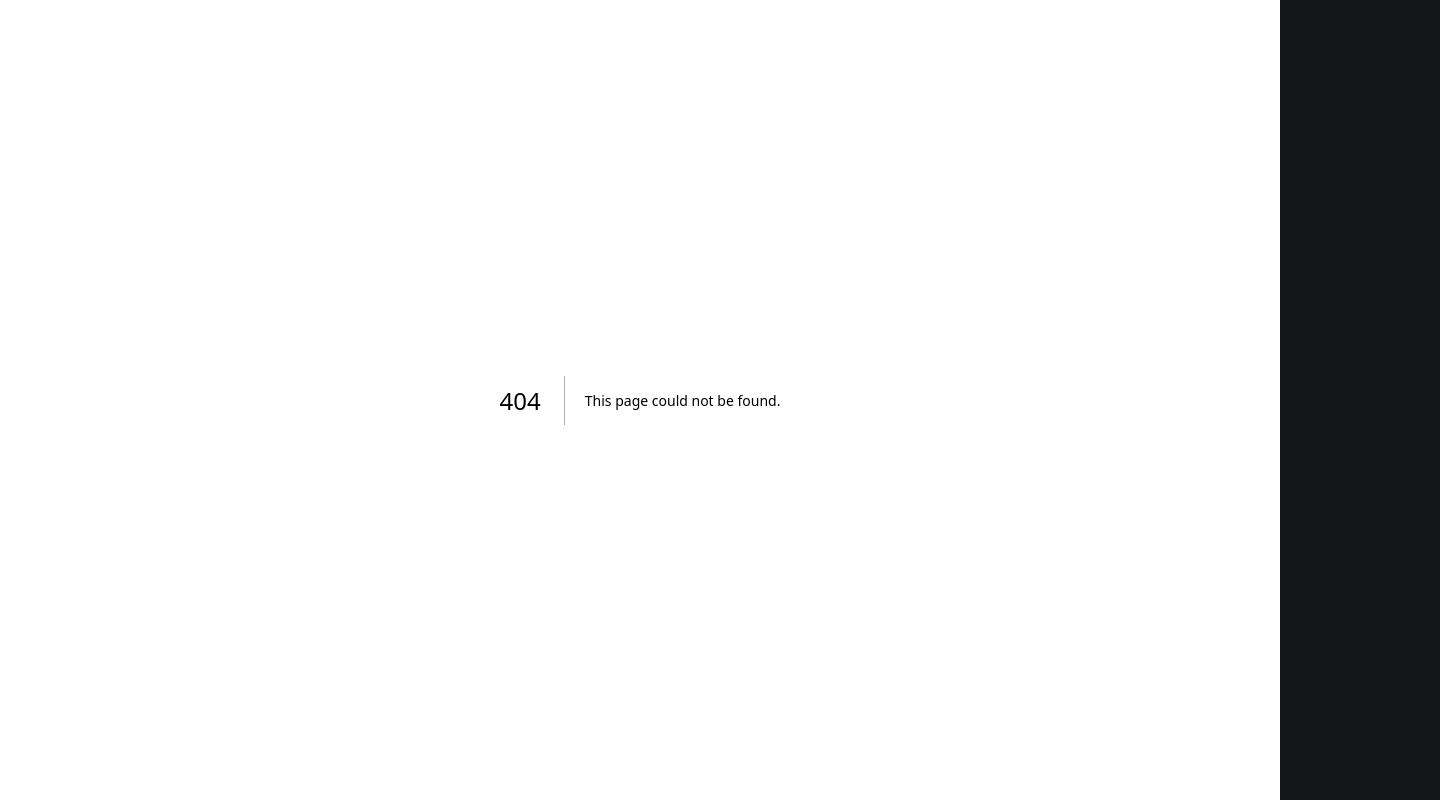
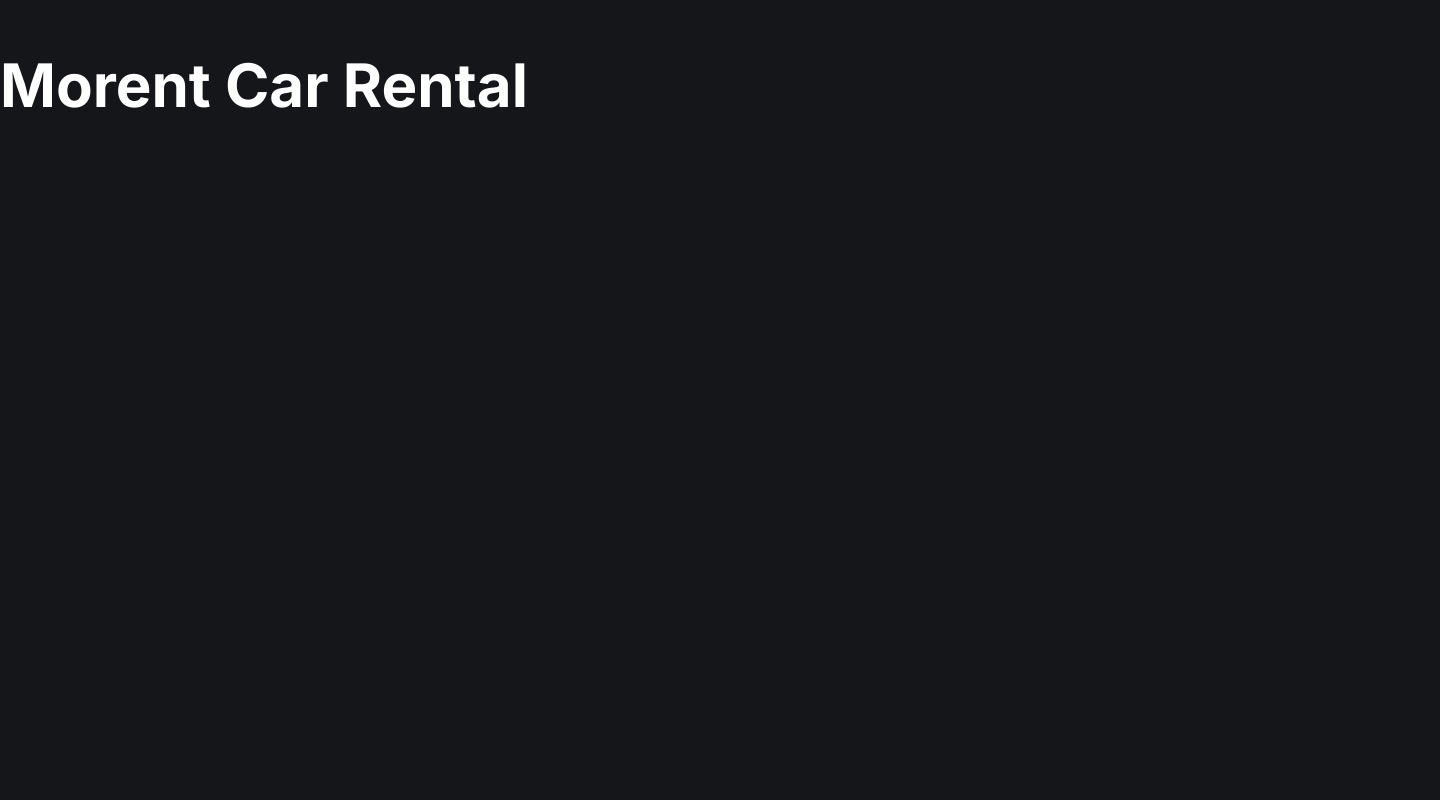
Before and after one commit to bondarkoff/next-portfolio, a Next.js app: page /project/1 in a window 1280 px wide. Before the commit this address had no page. Shown: the whole page, 1440 px wide, since content can reach past the window. Built offline with nearby package versions, Linux system fonts and the light colour scheme.

Commit message:
created a single project route

```diff
--- a/next.config.js
+++ b/next.config.js
@@ -1,6 +1,6 @@
 /** @type {import('next').NextConfig} */
 const nextConfig = {
-  reactStrictMode: true,
-}
+    reactStrictMode: false,
+};
 
-module.exports = nextConfig
+module.exports = nextConfig;
--- a/src/components/card/Card.js
+++ b/src/components/card/Card.js
@@ -1,10 +1,12 @@
 import Image from 'next/image';
+import Link from 'next/link';
 import styles from './Card.module.scss';
 import { ReactIcon } from './ReactIcon';
 import { JavaScriptIcon } from './JavaScriptIcon';
 
-export const Card = ({ title, subtitle, description, stack, image, demo, github, react }) => {
+export const Card = ({ title, subtitle, description, stack, image, demo, github, react, id }) => {
     return (
+        <Link href={`/project/${id}`}>
             <div className={styles.card}>
                 <div className={styles['card__header']}>
                     <div className={styles['card__header-blur']}></div>
@@ -39,5 +41,6 @@
                     </div>
                 </div>
             </div>
+        </Link>
     );
 };
--- a/src/components/projects/Projects.js
+++ b/src/components/projects/Projects.js
@@ -17,6 +17,7 @@
                         image={item.image}
                         github={item.github}
                         react={item.isReact}
+                        id={item.id}
                     />
                 ))}
             </div>
--- a/src/pages/api/projects.js
+++ b/src/pages/api/projects.js
@@ -1,6 +1,6 @@
 export const projects = [
     {
-        id: 1,
+        id: '1',
         title: 'Morent Car Rental',
         subtitle: 'A car rental website',
         description: 'SITE DESCRIPTION',
@@ -20,7 +20,7 @@
         isReact: true,
     },
     {
-        id: 2,
+        id: '2',
         title: 'Marvel Information Portal',
         subtitle: 'A Marvel universe information portal',
         description: 'SITE DESCRIPTION',
@@ -38,7 +38,7 @@
         isReact: true,
     },
     {
-        id: 3,
+        id: '3',
         title: 'React Sneakers',
         subtitle: 'A sneakers online store',
         description: 'SITE DESCRIPTION',
@@ -57,7 +57,7 @@
         isReact: true,
     },
     {
-        id: 4,
+        id: '4',
         title: 'Website Portfolio',
         subtitle: 'My own old portfolio',
         description: 'SITE DESCRIPTION',
--- /dev/null
+++ b/src/pages/project/Project.module.scss
@@ -0,0 +1,13 @@
+.header {
+    padding-top: 40px;
+    display: flex;
+    flex-direction: row;
+    justify-content: space-between;
+    align-items: center;
+    &__title {
+        font-weight: 600;
+        font-size: 60px;
+        line-height: 150%;
+        margin-right: 10px;
+    }
+}
--- /dev/null
+++ b/src/pages/project/[id].js
@@ -0,0 +1,40 @@
+import { useRouter } from 'next/router';
+import axios from 'axios';
+import { useEffect, useState } from 'react';
+
+import styles from './Project.module.scss';
+
+export default function ProjectPage() {
+    const [project, setProject] = useState([]);
+
+    const router = useRouter();
+    const { id } = router.query;
+
+    useEffect(() => {
+        async function fetchData() {
+            try {
+                const response = await axios.get(`http://localhost:3000/api/projects`);
+                const foundProject = response.data.find(item => item.id === id);
+                setProject(foundProject);
+            } catch (error) {
+                alert('Error while fetching project details. Check console for details.');
+                console.log(error);
+            }
+        }
+        fetchData();
+    }, [id]);
+
+    return (
+        <div>
+            {project ? (
+                <div className='container'>
+                    <div className={styles.header}>
+                        <h2 className={styles['header__title']}>{project.title}</h2>
+                    </div>
+                </div>
+            ) : (
+                <div>Loading...</div>
+            )}
+        </div>
+    );
+}
```
Lines whose indentation alone changed are shown as unchanged.
